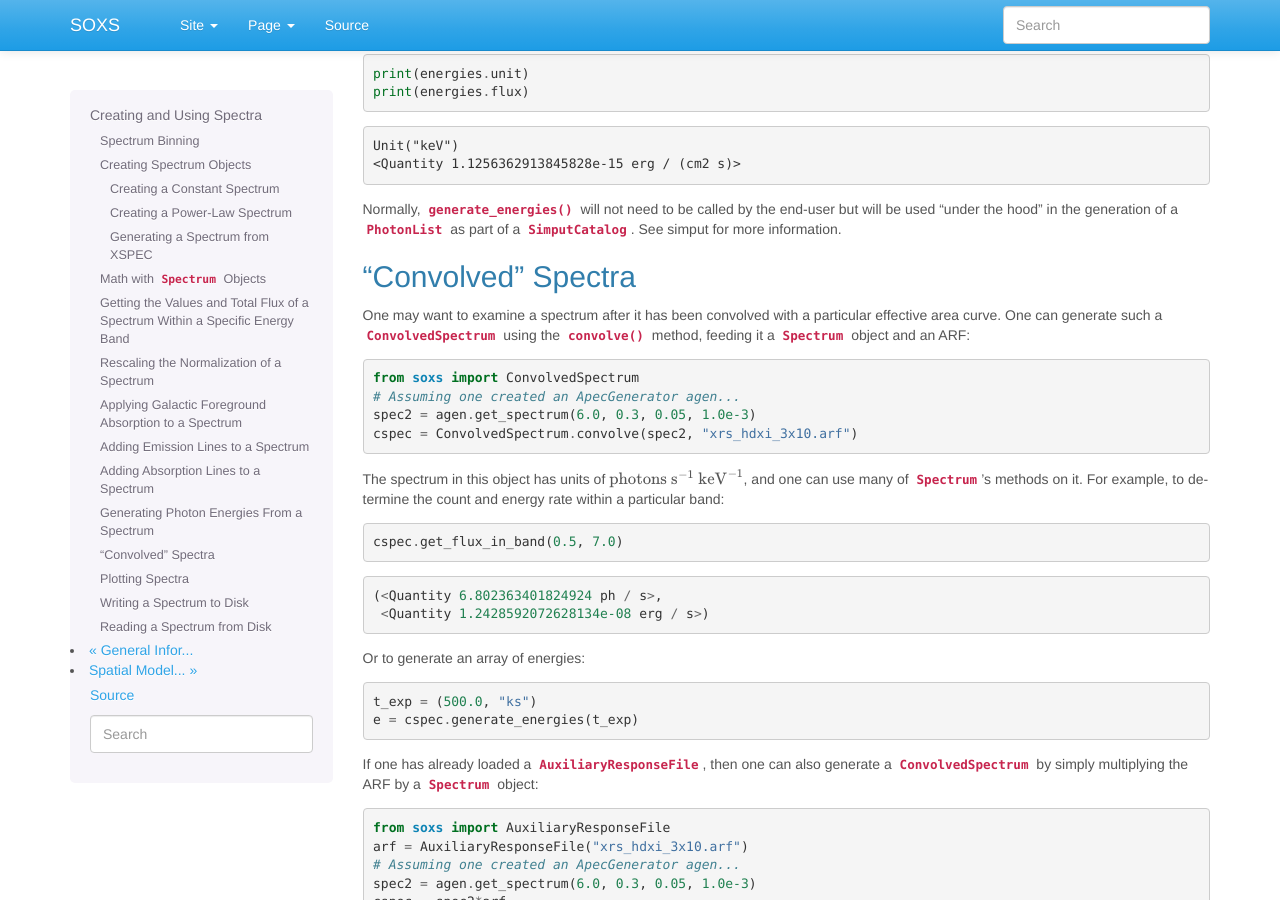
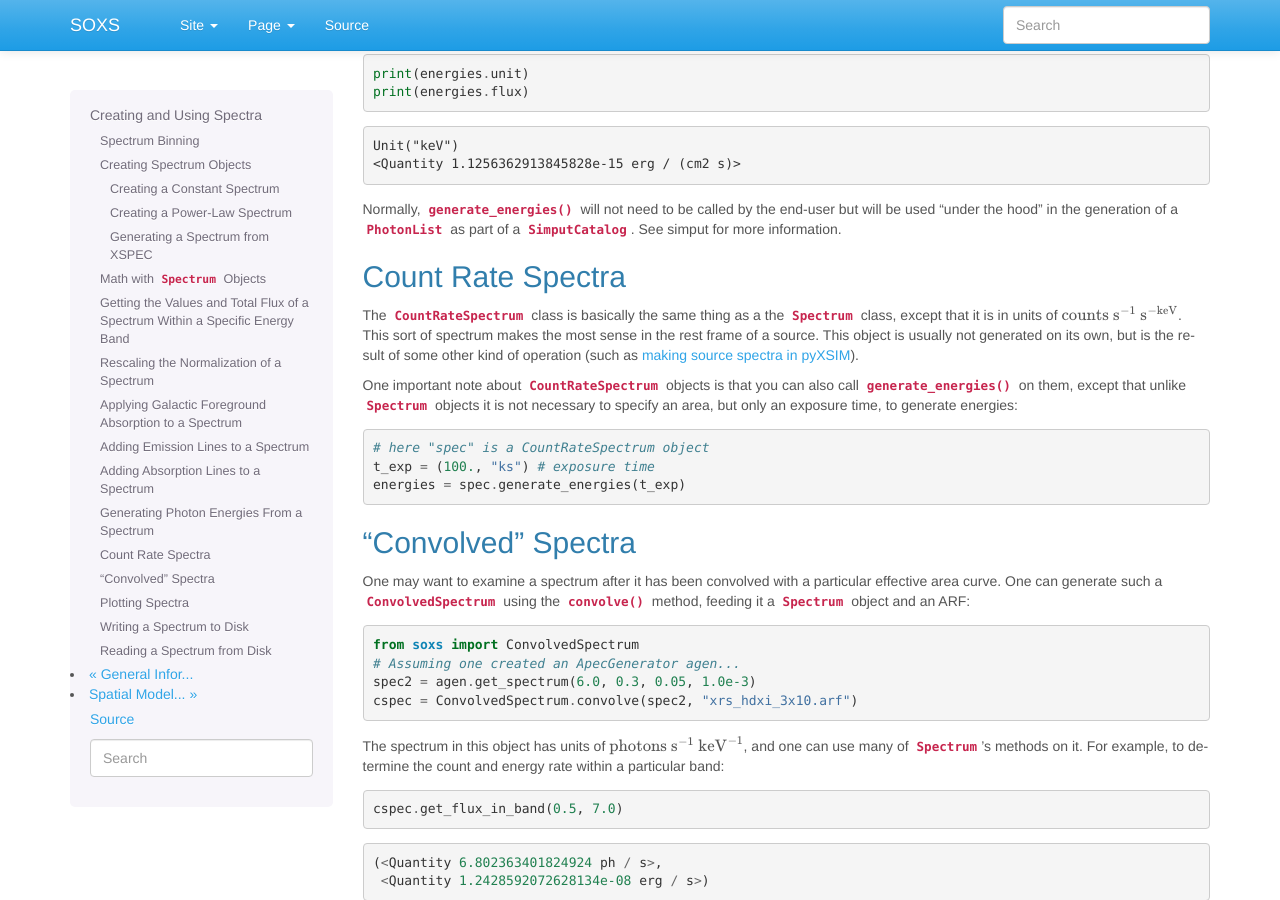
Before and after one commit to lynx-x-ray-observatory/soxs, a Sphinx documentation site: the page built from doc/source/users_guide/spectra.rst, in a window 1280 px wide and 900 px high, scrolled down 5941 px. Built offline with Sphinx 7.4.7, drawn with Linux system fonts in a browser that asks for light colours; the version number could not be read and is left out.

Commit message:
Some last-minute improvements

```diff
--- a/doc/source/api/spectra.rst
+++ b/doc/source/api/spectra.rst
@@ -9,9 +9,3 @@ Spectrum API
 
 .. autoclass:: soxs.spectra.ConvolvedSpectrum
     :members: deconvolve, generate_energies, rescale_flux, new_spec_from_band
-
-APEC API
-========
-
-.. autoclass:: soxs.apec.ApecGenerator
-    :members:
--- a/doc/source/users_guide/spectra.rst
+++ b/doc/source/users_guide/spectra.rst
@@ -437,6 +437,29 @@ called by the end-user but will be used "under the hood" in the generation of
 a :class:`~soxs.simput.PhotonList` as part of a :class:`~soxs.simput.SimputCatalog`.
 See :ref:`simput` for more information.
 
+.. _count-rate-spectra:
+
+Count Rate Spectra
+------------------
+
+The :class:`~soxs.spectra.CountRateSpectrum` class is basically the same thing as a
+the :class:`~soxs.spectra.Spectrum` class, except that it is in units of
+:math:`\rm{counts}~\rm{s}^{-1}~\rm{s}^{-keV}`. This sort of spectrum makes the most
+sense in the rest frame of a source. This object is usually not generated on its own,
+but is the result of some other kind of operation (such as
+`making source spectra in pyXSIM <https://hea-www.cfa.harvard.edu/~jzuhone/pyxsim/spectra.html>`_).
+
+One important note about :class:`~soxs.spectra.CountRateSpectrum` objects is that you
+can also call :meth:`~soxs.spectra.CountRateSpectrum.generate_energies` on them, except
+that unlike :class:`~soxs.spectra.Spectrum` objects it is not necessary to specify an area,
+but only an exposure time, to generate energies:
+
+.. code-block:: python
+
+    # here "spec" is a CountRateSpectrum object
+    t_exp = (100., "ks") # exposure time
+    energies = spec.generate_energies(t_exp)
+
 .. _convolved-spectra:
 
 "Convolved" Spectra
```
Also changed, not shown: doc/source/api/thermal_spectra.rst (added, +17 -0 lines), 1 other file.
